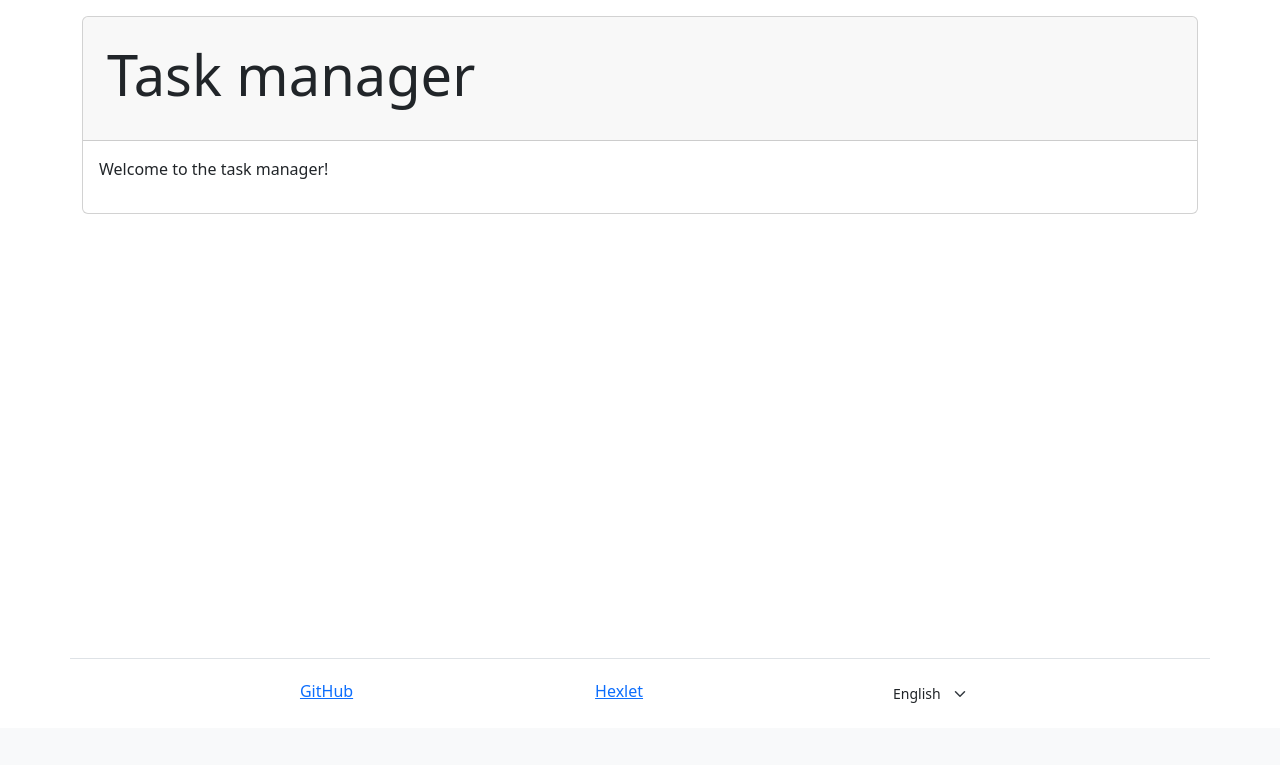
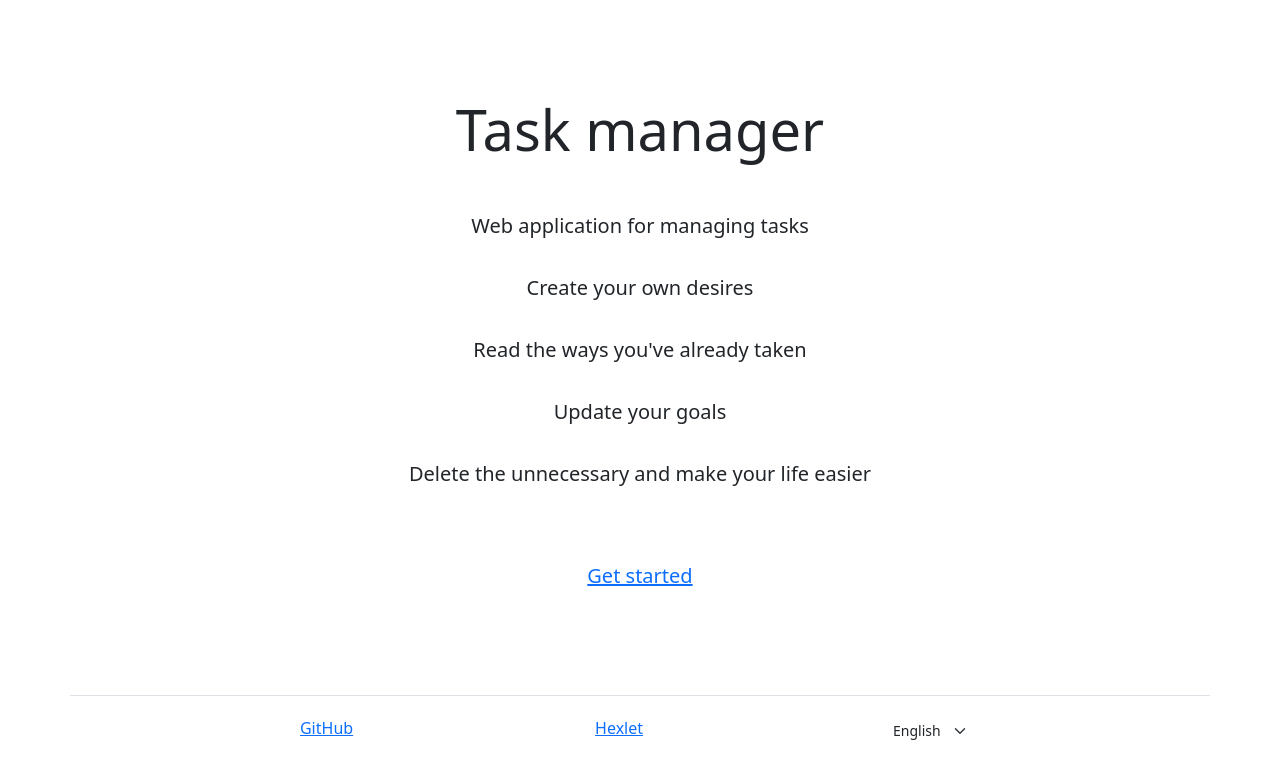
Before and after one commit to K-Mickey/python-project-52, a Django app: page /en/ in a window 1280 px wide. Shown: the part 72-837 px from the top of the page. Before the commit the page ends 775 px from the top, so only its background shows below. Run offline with Django 5.2, Linux system fonts and the light colour scheme; some libraries are stand-ins or nearby versions.

Commit message:
update paddings and index page

```diff
--- a/task_manager/templates/delete.html
+++ b/task_manager/templates/delete.html
@@ -4,13 +4,13 @@
 {% load django_bootstrap5 %}
 
 {% block content %}
-  <div class="card mt-3">
+  <div class="card mt-5">
     <div class="card-header p-4">
       <h1 class="display-4">{{ title }}</h1>
     </div>
     <div class="card-body">
-      <p>{% trans 'Are you sure you want to delete' %} {{ deleting_object }}?</p>
-      <form method="post">
+      <p class="m-2">{% trans 'Are you sure you want to delete' %} {{ deleting_object }}?</p>
+      <form method="post" class="m-2 mt-4">
         {% csrf_token %}
         {% trans 'Yes, delete' as button_text %}
         {% bootstrap_button button_text button_type="submit" button_class="btn btn-danger" %}
--- a/task_manager/templates/form.html
+++ b/task_manager/templates/form.html
@@ -3,7 +3,7 @@
 {% load django_bootstrap5 %}
 
 {% block content %}
-  <div class="card mt-3">
+  <div class="card mt-5">
     <div class="card-header p-4">
       <h1 class="display-4">{{ title }}</h1>
     </div>
--- a/task_manager/templates/index.html
+++ b/task_manager/templates/index.html
@@ -2,12 +2,22 @@
 {% load i18n %}
 
 {% block content %}
-  <div class="card mt-3">
-    <div class="card-header p-4">
-      <h1 class="display-4">{% trans 'Task manager' %}</h1>
+  <div class="m-5 p-5 d-flex flex-column align-items-center">
+    <h1 class="display-4 mb-5">{% trans 'Task manager' %}</h1>
+    <div class="d-flex flex-column align-items-center gap-3">
+      <p class="lead">{% trans 'Web application for managing tasks' %}</p>
+      <p class="lead">{% trans 'Create your own desires' %}</p>
+      <p class="lead">{% trans "Read the ways you've already taken" %}</p>
+      <p class="lead">{% trans 'Update your goals' %}</p>
+      <p class="lead">{% trans 'Delete the unnecessary and make your life easier' %}</p>
+      <br>
+      {% if user.is_authenticated %}
+        {% url 'task_list' as started_link %}
+      {% else %}
+        {% url 'login' as started_link %}
+      {% endif %}
+      <a href="{{ started_link }}" class="lead">{% trans 'Get started' %}</a>
     </div>
-    <div class="card-body">
-      <p>Welcome to the task manager!</p>
-    </div>
+
   </div>
 {% endblock %}
--- a/task_manager/templates/label_list.html
+++ b/task_manager/templates/label_list.html
@@ -8,7 +8,7 @@
 
   <a href="{% url 'label_create' %}" class="btn btn-primary my-3">{% trans 'Create label' %}</a>
 
-  <table class="table table-striped">
+  <table class="table table-striped my-4">
     <thead>
       <tr>
         <th>ID</th>
--- a/task_manager/templates/status_list.html
+++ b/task_manager/templates/status_list.html
@@ -8,7 +8,7 @@
 
   <a href="{% url 'status_create' %}" class="btn btn-primary my-3">{% trans 'Create status' %}</a>
 
-  <table class="table table-striped">
+  <table class="table table-striped my-4">
     <thead>
       <tr>
         <th>ID</th>
--- a/task_manager/templates/task_detail.html
+++ b/task_manager/templates/task_detail.html
@@ -4,7 +4,7 @@
 
 {% block content %}
   <h1 class="my-4">{% trans 'View task' %}</h1>
-  <div class="card mt-3">
+  <div class="card mt-5">
     <div class="card-header p-4">
       <h2>{{ task.name }}</h2>
     </div>
--- a/task_manager/templates/user_list.html
+++ b/task_manager/templates/user_list.html
@@ -6,7 +6,7 @@
 
   <h1 class="my-4">{% trans 'Users' %}</h1>
 
-  <table class="table table-striped">
+  <table class="table table-striped my-4">
     <thead>
       <tr>
         <th>ID</th>
```
Also changed, not shown: task_manager/templates/task_list.html (+4 -6 lines), task_manager/locale/ru/LC_MESSAGES/django.po, 1 other file.
